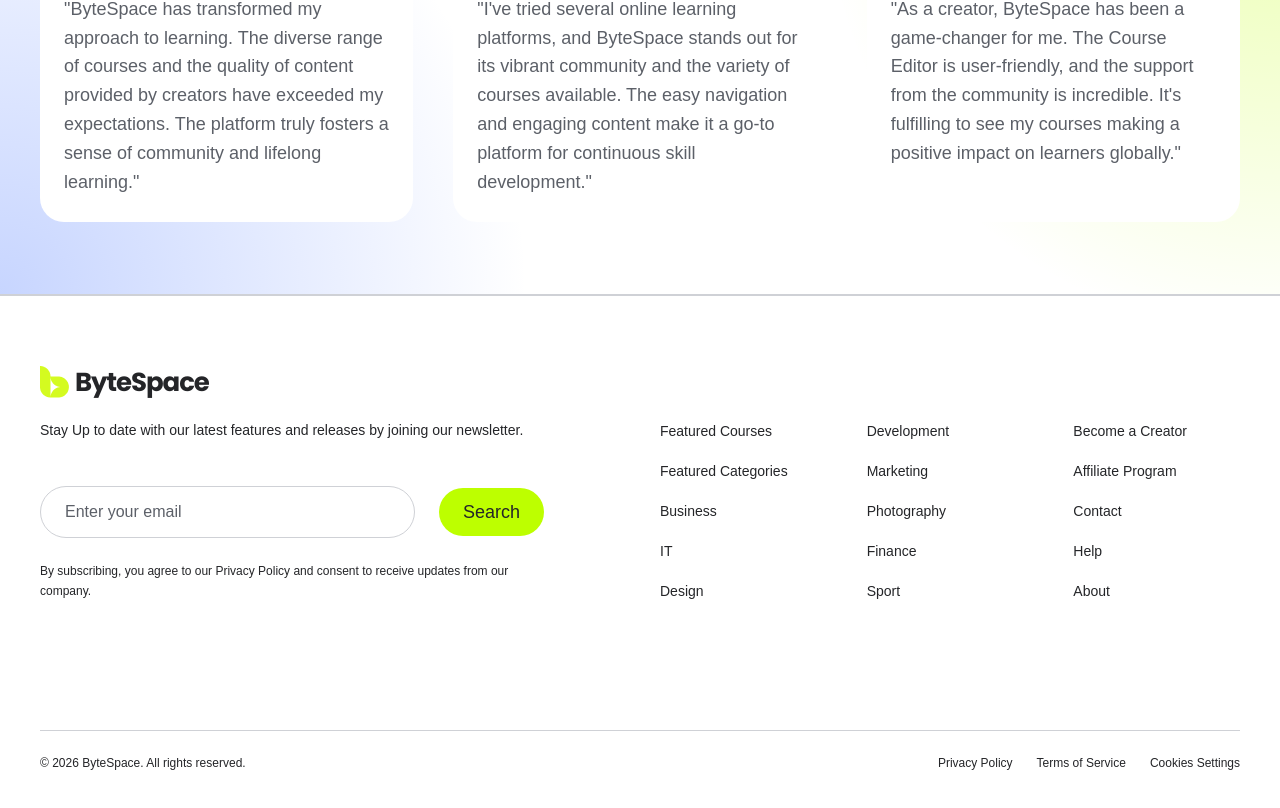
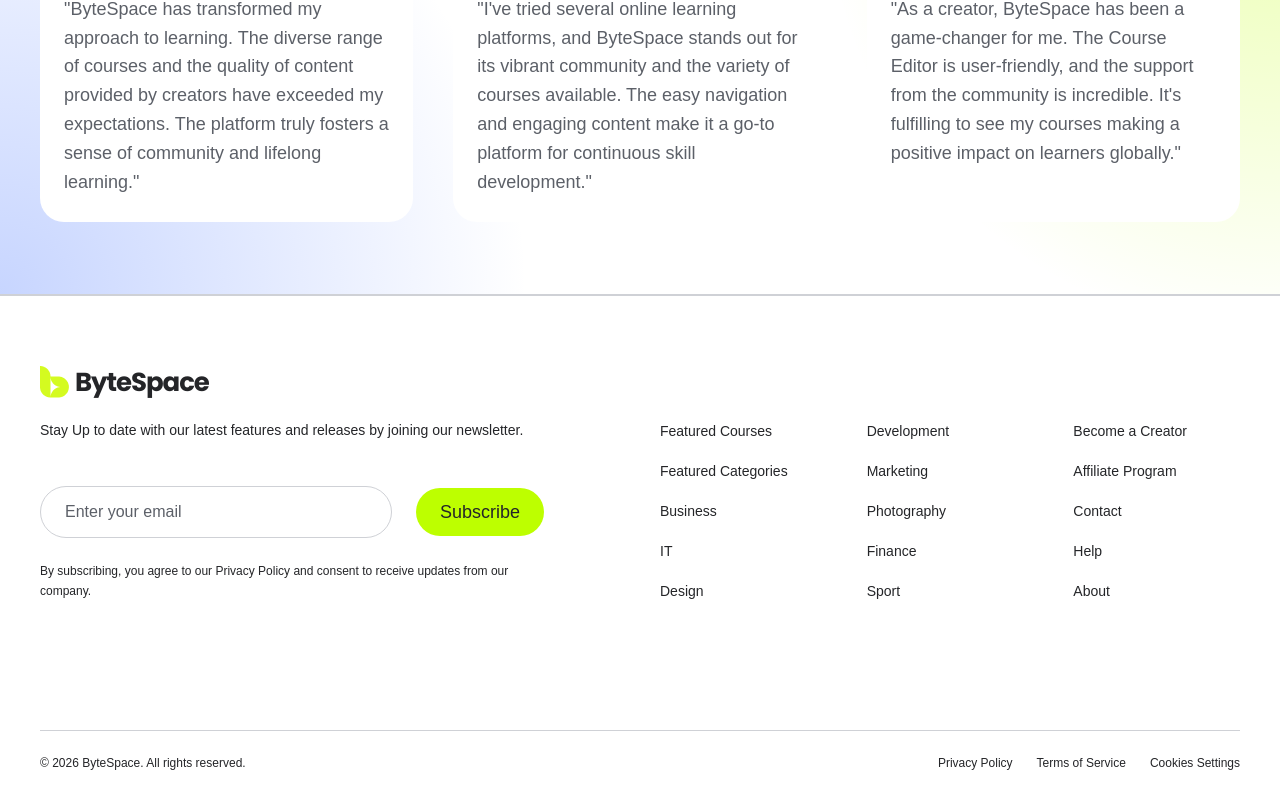
Before and after one commit to billalhossainjoy/bytespacenew, a Next.js app: page / in a window 1280 px wide. Shown: the part 5720-6528 px from the top of the page. Built offline with nearby package versions, Linux system fonts and the light colour scheme; a web font is replaced by a local one.

Commit message:
fix footer newsletter form

```diff
--- a/src/components/Footer.tsx
+++ b/src/components/Footer.tsx
@@ -1,5 +1,7 @@
 import Image from "next/image";
 import Link from "next/link";
+
+import { NewsletterForm } from "@/components/NewsletterForm";
 
 const footerNavigation = [
   [
@@ -59,36 +61,7 @@ export function Footer() {
               our newsletter.
             </p>
 
-            <form
-              action="#"
-              className="mt-[45px]"
-              method="post"
-            >
-              <div className="flex flex-col gap-3 sm:flex-row sm:items-center sm:gap-6">
-                <label className="sr-only" htmlFor="footer-email">
-                  Email address
-                </label>
-                <input
-                  className="h-[52px] w-full rounded-full border border-shuttle-gray-200 bg-white px-6 text-body-m outline-none transition-colors placeholder:text-shuttle-gray-700 focus:border-persian-blue-800 sm:w-[376px]"
-                  id="footer-email"
-                  name="email"
-                  placeholder="Enter your email"
-                  required
-                  type="email"
-                />
-                <button
-                  className="bg-electric-lime-400 h-12 rounded-full px-6 text-label-l font-medium text-shuttle-gray-950 transition-transform hover:scale-[1.03] focus-visible:outline-2 focus-visible:outline-offset-4 focus-visible:outline-persian-blue-800"
-                  type="submit"
-                >
-                  Search
-                </button>
-              </div>
-
-              <p className="mt-6 max-w-[504px] text-body-xs">
-                By subscribing, you agree to our Privacy Policy and consent to
-                receive updates from our company.
-              </p>
-            </form>
+            <NewsletterForm />
           </div>
 
           <nav aria-label="Footer navigation" className="lg:pt-[53px]">
--- /dev/null
+++ b/src/components/NewsletterForm.tsx
@@ -0,0 +1,58 @@
+"use client";
+
+import { type FormEvent, useState } from "react";
+
+export function NewsletterForm() {
+  const [email, setEmail] = useState("");
+  const [subscribed, setSubscribed] = useState(false);
+
+  function handleSubmit(event: FormEvent<HTMLFormElement>) {
+    event.preventDefault();
+    setSubscribed(true);
+  }
+
+  function updateEmail(value: string) {
+    setEmail(value);
+    setSubscribed(false);
+  }
+
+  return (
+    <form className="mt-[45px]" onSubmit={handleSubmit}>
+      <div className="flex flex-col gap-3 sm:flex-row sm:items-center sm:gap-6">
+        <label className="sr-only" htmlFor="footer-email">
+          Email address
+        </label>
+        <input
+          aria-describedby="newsletter-consent newsletter-status"
+          className="h-[52px] w-full rounded-full border border-shuttle-gray-200 bg-white px-6 text-body-m outline-none transition-colors placeholder:text-shuttle-gray-700 focus:border-persian-blue-800 sm:w-[376px]"
+          id="footer-email"
+          name="email"
+          onChange={(event) => updateEmail(event.target.value)}
+          placeholder="Enter your email"
+          required
+          type="email"
+          value={email}
+        />
+        <button
+          className="h-12 rounded-full bg-electric-lime-400 px-6 text-label-l font-medium text-shuttle-gray-950 transition-transform hover:scale-[1.03] focus-visible:outline-2 focus-visible:outline-offset-4 focus-visible:outline-persian-blue-800 disabled:cursor-default disabled:hover:scale-100"
+          disabled={subscribed}
+          type="submit"
+        >
+          {subscribed ? "Subscribed" : "Subscribe"}
+        </button>
+      </div>
+
+      <p className="mt-6 max-w-[504px] text-body-xs" id="newsletter-consent">
+        By subscribing, you agree to our Privacy Policy and consent to receive
+        updates from our company.
+      </p>
+      <p
+        aria-live="polite"
+        className="mt-2 min-h-5 text-body-xs font-medium text-persian-blue-800"
+        id="newsletter-status"
+      >
+        {subscribed ? "Thanks for subscribing to ByteSpace updates." : ""}
+      </p>
+    </form>
+  );
+}
```
